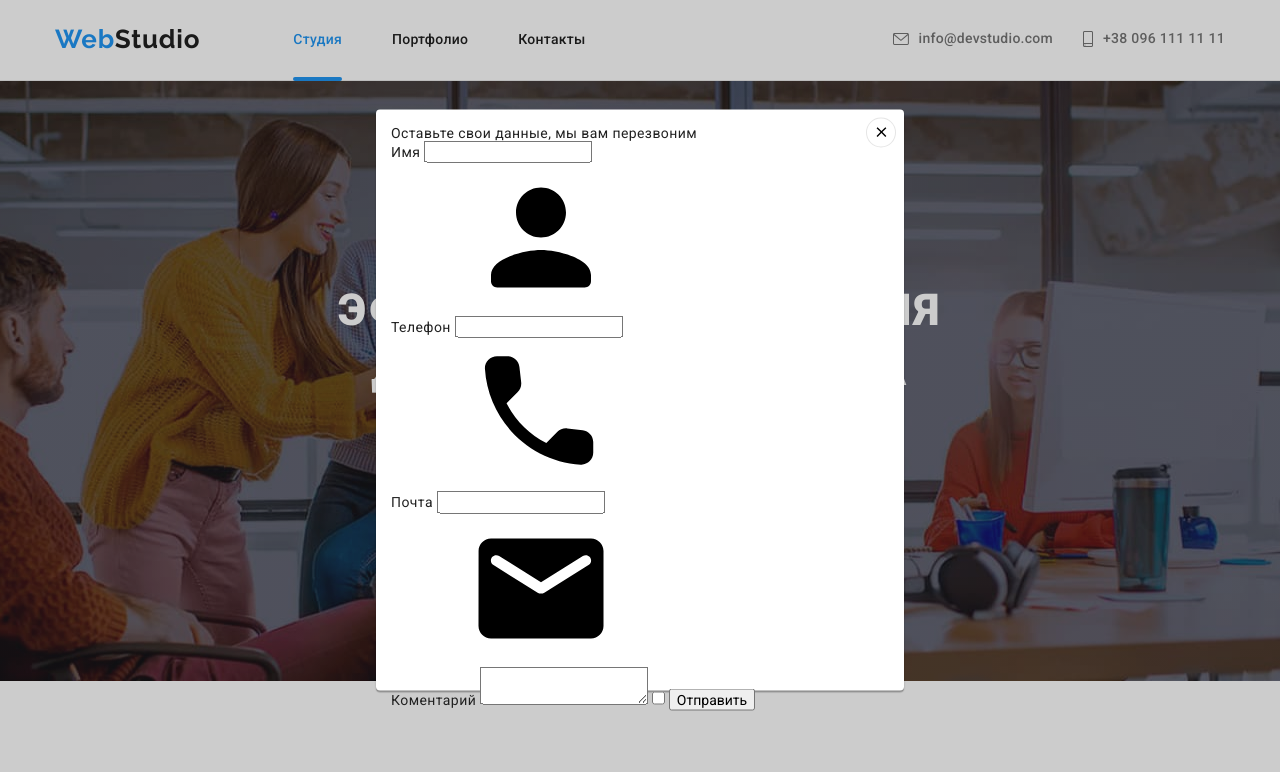
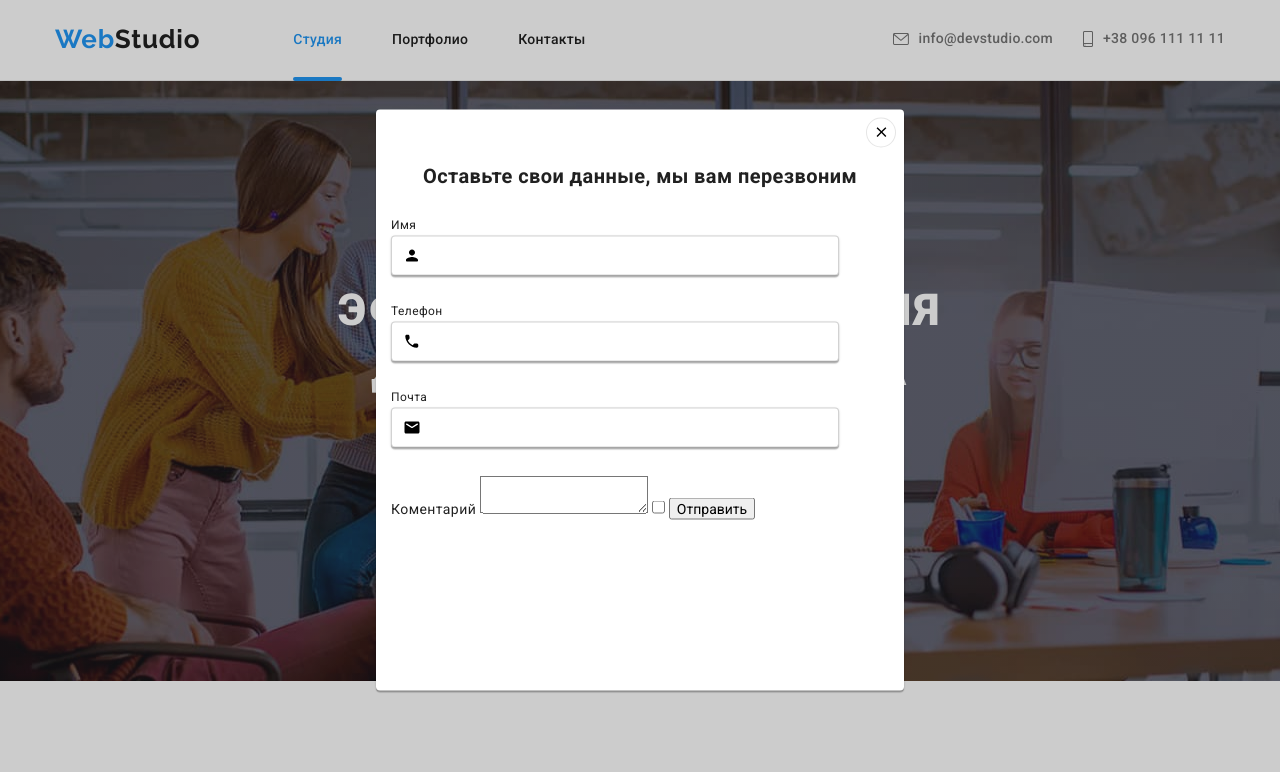
Before and after one commit to Artur-Shamrai/goit-markup-hw-06, a plain HTML site: page index.html in a window 1280 px wide. Both pictures are taken after a click on the button "Заказать услугу". Shown: the top 772 px of the page. Drawn offline with nearby package versions, Linux system fonts and the light colour scheme.

Commit message:
add modal style

```diff
--- a/css/styles.css
+++ b/css/styles.css
@@ -608,6 +608,7 @@ address { margin-top: 20px ;}
   background-color: var(--background-footer-color);
   color: var(--text-color-white);
   width: 358px;
+  height: 50px;
   padding: 15px 16px;
   border: 1px solid rgba(255, 255, 255, 0.3);
   filter: drop-shadow(0px 4px 4px rgba(0, 0, 0, 0.15));
@@ -632,6 +633,7 @@ address { margin-top: 20px ;}
   border-radius: 4px;
   padding: 10px 62px 10px 29px;
   letter-spacing: 0,06em;
+  margin-left: 12px;
 }
 
 
@@ -809,16 +811,57 @@ overflow: hidden;
   height: 581px;
   width: 528px;
   transition: transform 250ms cubic-bezier(0.4, 0, 0.2, 1);
+}
 
+.modal-desk {
+  font-size: 20px;
+  font-weight: var(--font-weight-bold);
+  line-height: 1.15;
+  margin-top: 40px;
+  margin-bottom: 30px;
+  text-align: center;
 }
+
+.modal-form {
+  position: relative;
+}
+
+.modal-form-icon {
+  position: absolute;
+  top: 50%;
+  left: 12px;
+  width: 18px;
+  height: 18px;
+}
+
+.modal-form-label{
+  display: block;
+  margin-bottom: 4px;
+  font-size: 12px;
+  line-height: 14px;
+}
+
+.modal-form-input{
+  display: block;
+  width: 448px;
+  height: 40px;
+  box-shadow: 0px 1px 3px rgba(0, 0, 0, 0.12), 0px 1px 1px rgba(0, 0, 0, 0.14), 0px 2px 1px rgba(0, 0, 0, 0.2);
+  border: 1px solid rgba(33, 33, 33, 0.2);
+  border-radius: 4px;
+padding: 0 39px 0 41px;
+margin-bottom: 28px;
+}
+
 
 .backdrop.is-hidden{
   pointer-events: none;
   opacity: 0;
 }
+
 .backdrop.is-hidden .modal{
   transform: translate(-50%,-50%) translate(20%,30%);
 }
+
 .close-icon{
   width: 18px;
   height: 18px;
@@ -837,3 +880,8 @@ overflow: hidden;
   height: 30px;
   cursor: pointer;
 }
+
+
+.close-icon:hover {
+  fill: var(--akcent);
+}
```
